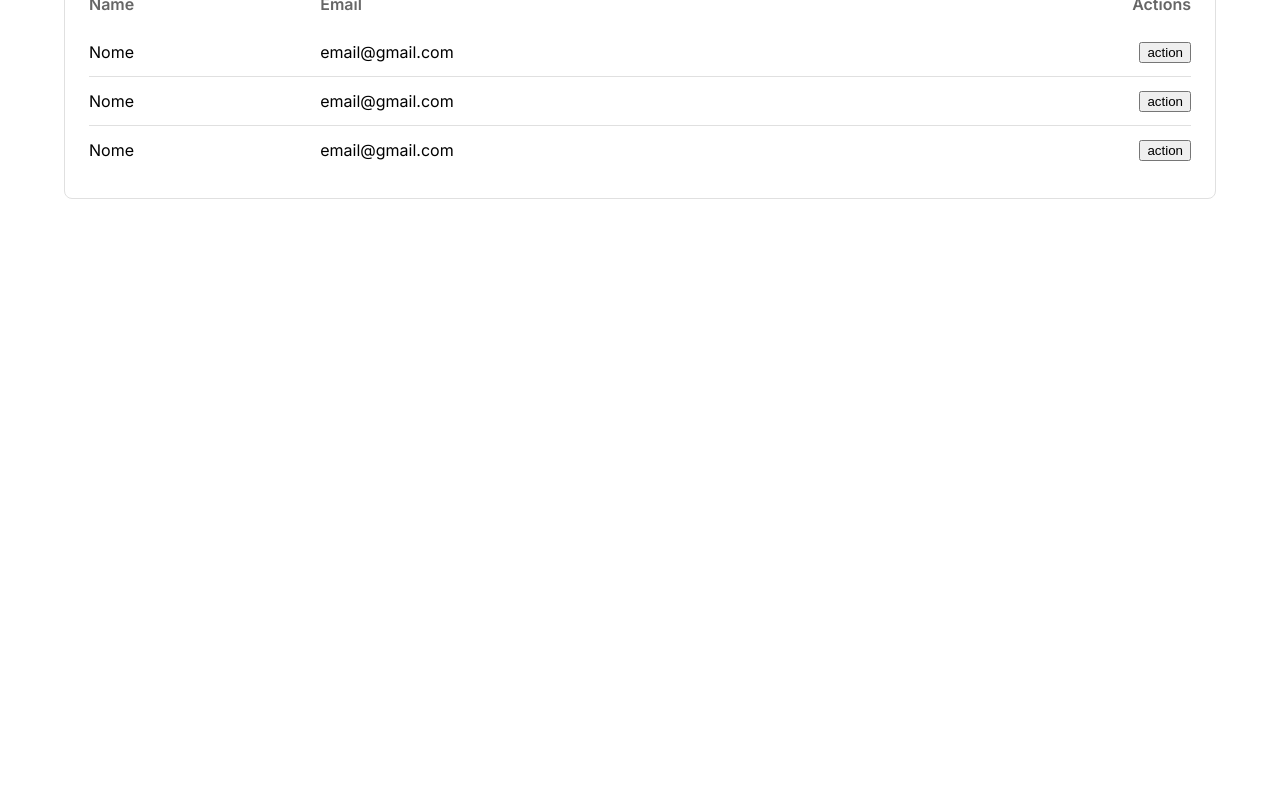
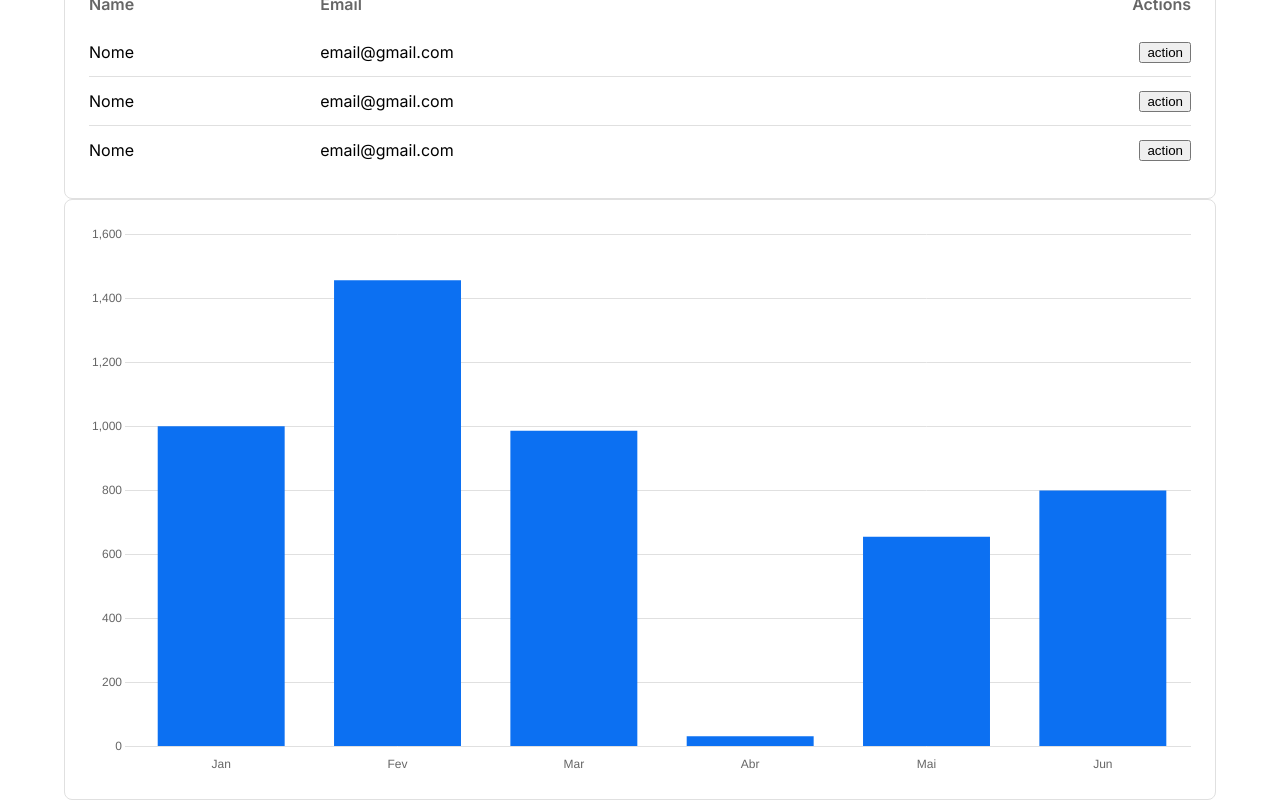
Before and after one commit to Mateus-Bittencourt/sales-dashboard, a React (Vite) app: page /home in a window 1280 px wide. Shown: the part 483-1283 px from the top of the page. Before the commit the page ends 800 px from the top, so only its background shows below. Built offline with nearby package versions, Linux system fonts and the light colour scheme.

Commit message:
feat:chart component

```diff
--- a/package.json
+++ b/package.json
@@ -23,11 +23,11 @@
     "@types/js-cookie": "^3.0.6",
     "@types/styled-components": "^5.1.34",
     "axios": "^1.7.2",
-    "chart.js": "^4.4.3",
+    "chart.js": "^4.5.0",
     "js-cookie": "^3.0.5",
     "jwt-decode": "^4.0.0",
     "react": "^18.2.0",
-    "react-chartjs-2": "^5.2.0",
+    "react-chartjs-2": "^5.3.0",
     "react-dom": "^18.2.0",
     "react-redux": "^9.1.2",
     "react-router-dom": "^6.23.1",
--- /dev/null
+++ b/src/components/CustomChart.tsx
@@ -0,0 +1,79 @@
+import { useTheme } from 'styled-components'
+import {
+  Chart as ChartJS,
+  CategoryScale,
+  LinearScale,
+  BarElement,
+  PointElement,
+  LineElement,
+  Title,
+  Tooltip,
+  Legend,
+} from 'chart.js'
+import { Line } from 'react-chartjs-2'
+import { Bar } from 'react-chartjs-2'
+import type { CustomChartProps } from '@types'
+
+ChartJS.register(
+  CategoryScale,
+  LinearScale,
+  BarElement,
+  PointElement,
+  LineElement,
+  Title,
+  Tooltip,
+  Legend
+)
+
+export default function CustomChart(props: CustomChartProps) {
+  const { data, labels, type } = props
+  const theme = useTheme()
+  const options = {
+    responsive: true,
+    scaleShowVerticalLines: false,
+    scales: {
+      x: {
+        border: {
+          display: false,
+        },
+        grid: {
+          display: false,
+        },
+        ticks: {
+          color: theme.typographies.subtitle,
+        },
+      },
+      y: {
+        border: {
+          display: false,
+        },
+        grid: {
+          color: theme.appDefaultStroke,
+        },
+        ticks: {
+          color: theme.typographies.subtitle,
+        },
+      },
+    },
+    plugins: {
+      legend: {
+        display: false,
+      },
+    },
+  }
+  const chartData = {
+    labels,
+    datasets: [
+      {
+        data: data,
+        borderColor: 'rgb(12, 112, 242)',
+        backgroundColor: 'rgba(12, 112, 242, 1)',
+      },
+    ],
+  }
+  return type === 'bar' ? (
+    <Bar options={options} data={chartData} />
+  ) : (
+    <Line options={options} data={chartData} />
+  )
+}
--- a/src/components/index.ts
+++ b/src/components/index.ts
@@ -8,3 +8,4 @@
 export * from './CardComponent'
 export { default as AvatarList } from './AvatarList'
 export { default as CustomTable } from './CustomTable'
+export { default as CustomChart } from './CustomChart'
--- a/src/pages/Home.tsx
+++ b/src/pages/Home.tsx
@@ -1,4 +1,10 @@
-import { AvatarList, CardComponent, CustomTable, Header } from '@components'
+import {
+  AvatarList,
+  CardComponent,
+  CustomTable,
+  Header,
+  CustomChart,
+} from '@components'
 import { Container } from '@mui/material'
 import type { ListDataProps } from '@types'
 import { currencyConverter } from '@utils'
@@ -56,6 +62,13 @@
             rows={mockTableData.rows}
           />
         </CardComponent>
+        <CardComponent>
+          <CustomChart
+            labels={['Jan', 'Fev', 'Mar', 'Abr', 'Mai', 'Jun']}
+            data={[1000.12, 1456.54, 986, 32, 654.89, 800]}
+            type="bar"
+          />
+        </CardComponent>
       </Container>
     </>
   )
--- /dev/null
+++ b/src/types/customChart.d.ts
@@ -0,0 +1,5 @@
+export interface CustomChartProps {
+  labels: string[]
+  data: number[]
+  type: 'line' | 'bar'
+}
--- a/src/types/index.ts
+++ b/src/types/index.ts
@@ -3,3 +3,4 @@
 export * from './typographies'
 export * from './avatarList'
 export * from './customTable'
+export * from './customChart'
```
Also changed, not shown: 1 other file (tests, documents, lock files or other folders).
